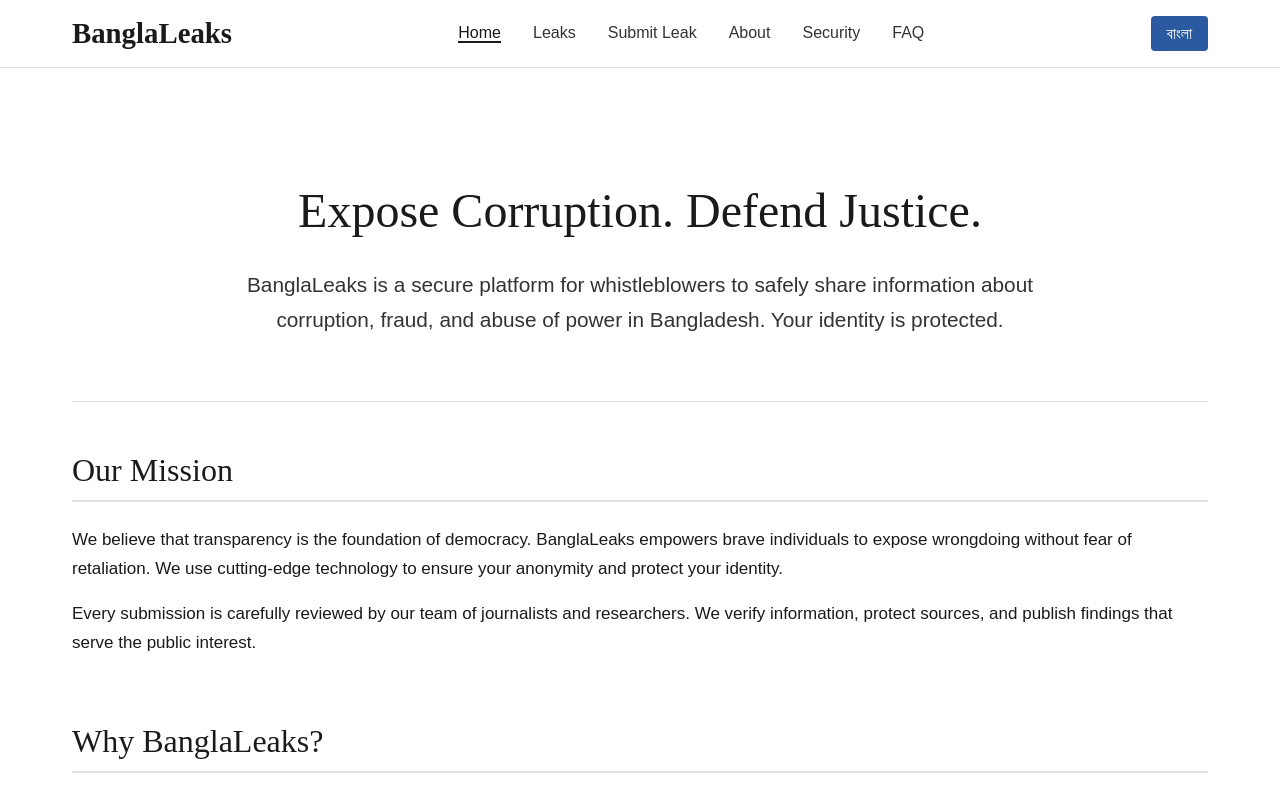
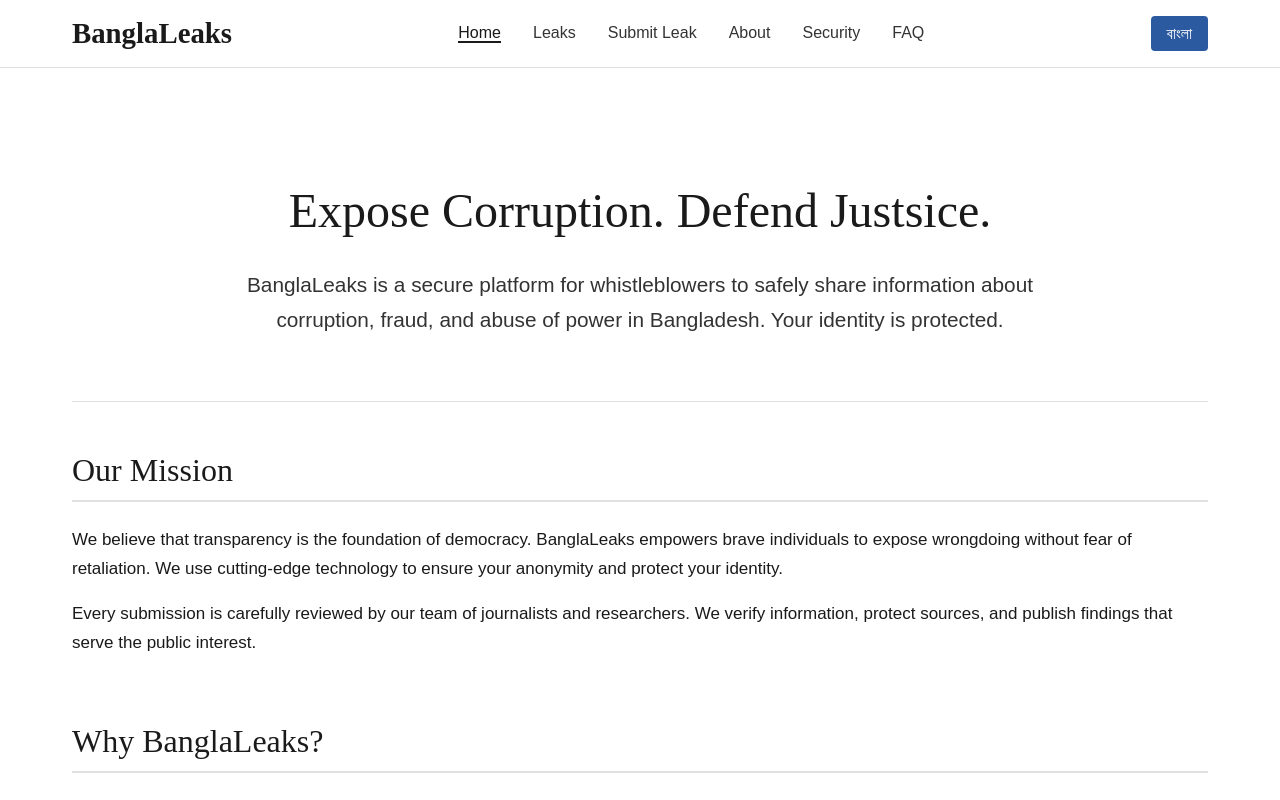
Before and after one commit to celestryon/achilleus, a plain HTML site: page index.html in a window 1280 px wide. Shown: the top 800 px of the page. Drawn offline with Linux system fonts and the light colour scheme.

Commit message:
Update index.html

```diff
--- a/index.html
+++ b/index.html
@@ -57,7 +57,7 @@
 
   <main>
     <section class="hero">
-      <h1 lang="en">Expose Corruption. Defend Justice.</h1>
+      <h1 lang="en">Expose Corruption. Defend Justsice.</h1>
       <h1 lang="bn" class="bn">দুর্নীতি প্রকাশ করুন। ন্যায়বিচার রক্ষা করুন।</h1>
 
       <p lang="en">BanglaLeaks is a secure platform for whistleblowers to safely share information about corruption, fraud, and abuse of power in Bangladesh. Your identity is protected.</p>
```
